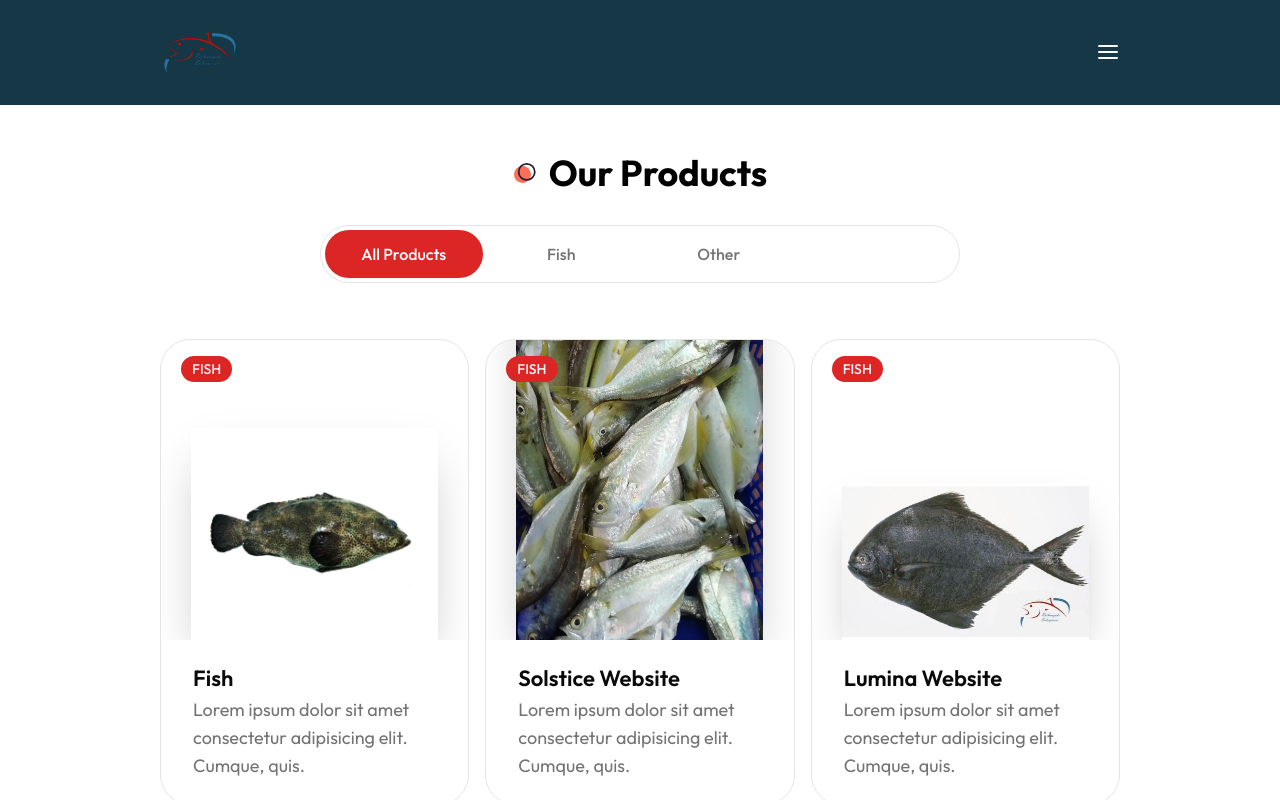
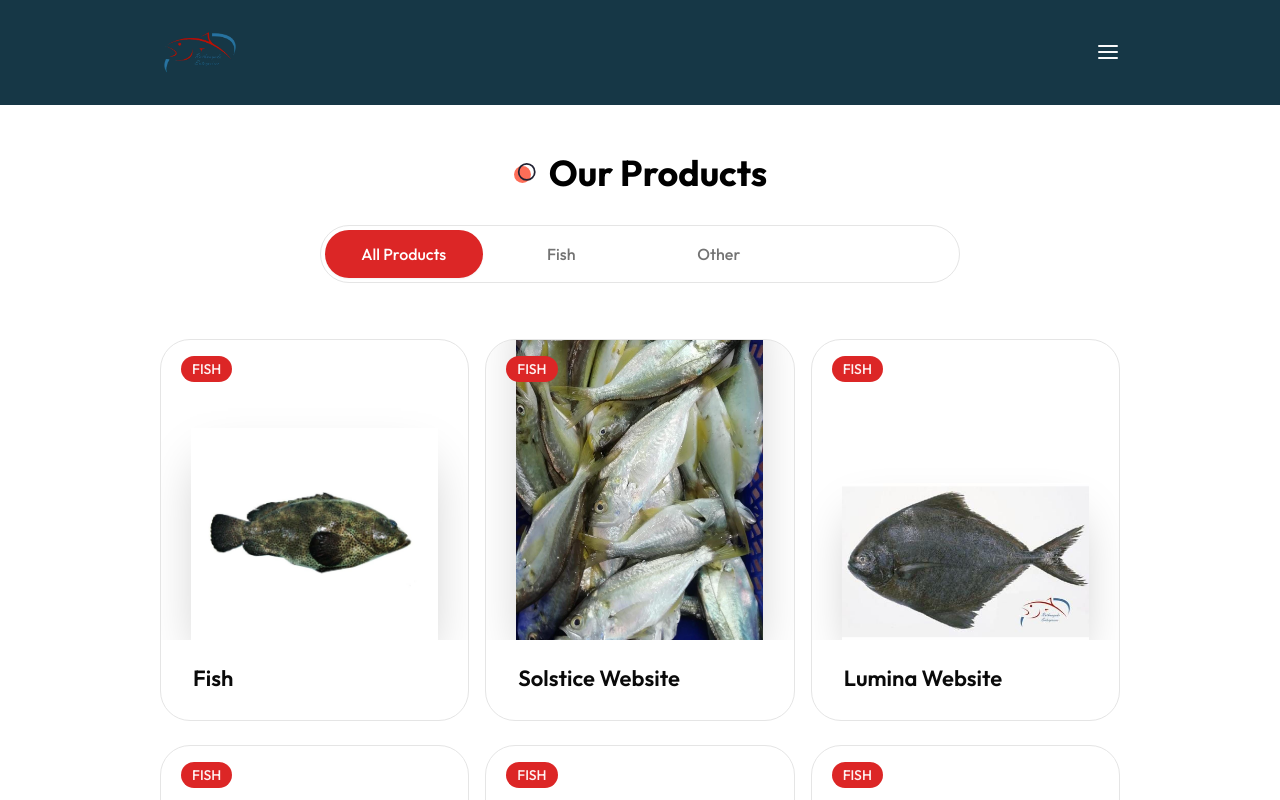
Before and after one commit to supunnimesh365/fisheries, a Next.js app: page /products in a window 1280 px wide. Shown: the top 800 px of the page. Built offline with nearby package versions, Linux system fonts and the light colour scheme.

Commit message:
web site mostly done about,loading,products,Review hero, ProjectCard, tailwind

```diff
--- a/app/about/page.jsx
+++ b/app/about/page.jsx
@@ -12,8 +12,8 @@ const About = () => {
           <div className='flex flex-col justify-center'>
 
             <h1 className='h1 text-black max-w-md mb-8'>About the Company</h1>
-            <p className=' subtitle max-w-[400px]'>
-              You are free to contact us through these methods to tell us what you experienced with our products
+            <p className=' text-black subtitle max-w-[400px]'>
+              We started our journey in the 2000
             </p>
           </div>
           {/* illustration */}
--- a/app/loading.jsx
+++ b/app/loading.jsx
@@ -1,5 +1,5 @@
+"use client";
+
 export default function Loading() {
-  return <main className="bg-[#3F94E0]">
-    <h2 className="text-primary">Loading...</h2>
-  </main>;
+  return <p>Loading...</p>;
 }
--- a/app/page.jsx
+++ b/app/page.jsx
@@ -11,6 +11,7 @@ import Loading from './loading';
 export default function Home() {
   return (
     <main className="">
+
       <Hero />
       <About />
       <Services />
--- a/app/products/page.jsx
+++ b/app/products/page.jsx
@@ -8,82 +8,46 @@ const productData = [
     image: '/work/fish (5).jpeg',
     category: 'fish',
     name: 'Fish',
-    description:
-      'Lorem ipsum dolor sit amet consectetur adipisicing elit. Cumque, quis.',
-    link: '/',
-    github: '/',
   },
   {
     image: '/work/fish (1).jpeg',
     category: 'fish',
     name: 'Solstice Website',
-    description:
-      'Lorem ipsum dolor sit amet consectetur adipisicing elit. Cumque, quis.',
-    link: '/',
-    github: '/',
   },
   {
     image: '/work/fish (2).jpeg',
     category: 'fish',
     name: 'Lumina Website',
-    description:
-      'Lorem ipsum dolor sit amet consectetur adipisicing elit. Cumque, quis.',
-    link: '/',
-    github: '/',
   },
   {
     image: '/work/fish (3).jpeg',
     category: 'fish',
     name: 'Evolve Website',
-    description:
-      'Lorem ipsum dolor sit amet consectetur adipisicing elit. Cumque, quis.',
-    link: '/',
-    github: '/',
   },
   {
     image: '/work/fish (4).jpeg',
     category: 'fish',
     name: 'Ignite Website',
-    description:
-      'Lorem ipsum dolor sit amet consectetur adipisicing elit. Cumque, quis.',
-    link: '/',
-    github: '/',
   },
   {
     image: '/work/fish (6).jpeg',
     category: 'fish',
     name: 'Envision Website',
-    description:
-      'Lorem ipsum dolor sit amet consectetur adipisicing elit. Cumque, quis.',
-    link: '/',
-    github: '/',
   },
   {
     image: '/work/fish (9).jpeg',
     category: 'fish',
     name: 'Serenity Website',
-    description:
-      'Lorem ipsum dolor sit amet consectetur adipisicing elit. Cumque, quis.',
-    link: '/',
-    github: '/',
   },
   {
     image: '/work/fish (7).jpeg',
     category: 'other',
     name: 'Nova Website',
-    description:
-      'Lorem ipsum dolor sit amet consectetur adipisicing elit. Cumque, quis.',
-    link: '/',
-    github: '/',
   },
   {
     image: '/work/fish (8).jpeg',
     category: 'other',
     name: 'Zenith Website',
-    description:
-      'Lorem ipsum dolor sit amet consectetur adipisicing elit. Cumque, quis.',
-    link: '/',
-    github: '/',
   },
 ];
 
--- a/components/Hero.jsx
+++ b/components/Hero.jsx
@@ -22,12 +22,13 @@ import { resolve } from 'styled-jsx/css';
 
 const Hero = () => {
   return (
-    <section className=' py-12 xl:py-24 h-[84vh] xl:pt-28 dark:bg-none'>
+    <section className=' py-12 xl:py-24 h-[84vh] xl:pt-28'>
       <video
+
           muted
           loop
           autoPlay
-          className="fixed -top-2 left-0 min-w-full min-h-full -z-50 object-cover brightness-50 "
+          className="fixed -top-2 left-0 min-w-full min-h-full -z-50 object-cover brightness-50 bg-[#163746] "
         >
           <source src= '/bg.mp4'type="video/mp4" />
           {/* <source src='@/assets/video/videoBg.mp4' type="video/ogg" /> */}
--- a/components/ProjectCard.jsx
+++ b/components/ProjectCard.jsx
@@ -9,7 +9,7 @@ const ProjectCard = ({ project }) => {
     <Card className='group overflow-hidden relative'>
       <CardHeader className='p-0'>
         {/* image */}
-        <div className='relative w-full h-[300px] flex items-center justify-center bg-tertiary dark:bg-secondary/40 xl:bg-work_project_bg_light xl:dark:bg-work_project_bg_dark xl:bg-[100%] xl:bg-no-repeat overflow-hidden'>
+        <div className='relative w-full h-[300px] flex items-center justify-center bg-tertiary xl:bg-no-repeat overflow-hidden'>
           <Image
             className='absolute bottom-0 shadow-2xl'
             src={project.image}
--- a/components/Reviews.jsx
+++ b/components/Reviews.jsx
@@ -25,42 +25,42 @@ const reviewsData = [
     name: 'Richard Thompson',
     job: 'Chef',
     review:
-      'Lorem ipsum dolor sit amet consectetur adipisicing elit. Quisquam quos quo voluptas tempora delectus dicta.',
+      'Review1.',
   },
   {
     avatar: '/reviews/avatar-2.png',
     name: 'Evelyn Anderson',
     job: 'Interior Designer',
     review:
-      'Lorem ipsum dolor sit amet consectetur adipisicing elit. Quisquam quos quo voluptas tempora delectus dicta.',
+      'Review2',
   },
   {
     avatar: '/reviews/avatar-3.png',
     name: 'John Doe',
     job: 'Game Dev',
     review:
-      'Lorem ipsum dolor sit amet consectetur adipisicing elit. Quisquam quos quo voluptas tempora delectus dicta.',
+      'Review3',
   },
   {
     avatar: '/reviews/avatar-4.png',
     name: 'Emily Smith',
     job: 'Therapist',
     review:
-      'Lorem ipsum dolor sit amet consectetur adipisicing elit. Quisquam quos quo voluptas tempora delectus dicta.',
+      'Review4',
   },
   {
     avatar: '/reviews/avatar-5.png',
     name: 'Oliver Taylor',
     job: 'Engineer',
     review:
-      'Lorem ipsum dolor sit amet consectetur adipisicing elit. Quisquam quos quo voluptas tempora delectus dicta.',
+      'Review5',
   },
   {
     avatar: '/reviews/avatar-6.png',
     name: 'Mason Wilson',
     job: 'Video Editor',
     review:
-      'Lorem ipsum dolor sit amet consectetur adipisicing elit. Quisquam quos quo voluptas tempora delectus dicta.',
+      'Review6',
   },
 ];
 
--- a/components/Services.jsx
+++ b/components/Services.jsx
@@ -12,19 +12,19 @@ const servicesData = [
     icon: <GanttChartSquare size={72} strokeWidth={0.8} />,
     title: 'Fish Supply',
     description:
-      'Lorem ipsum dolor sit amet, consectetur adipisi',
+      'We deliver fresh, sustainably sourced fish to markets worldwide, ensuring top quality and timely distribution.',
   },
   {
     icon: <Blocks size={72} strokeWidth={0.8} />,
     title: 'Sea Food Collection',
     description:
-      'Lorem ipsum dolor sit amet, consectetur adipisicing elit. Hic quasi libero quidem sit deserunt fuga.',
+      'Our meticulous seafood collection includes a diverse array of ocean treasueres and handles with utmost care.',
   },
   {
     icon: <Gem size={72} strokeWidth={0.8} />,
     title: 'Value addition',
     description:
-      'Lorem ipsum dolor sit amet, consectetur adipisicing elit. Hic quasi libero quidem sit deserunt fuga.',
+      'We enhance the quality and appeal of our seafood products through different processes ensuring that every catch becomes a valuable culinary delight.',
   },
 ];
 
--- a/components/Work.jsx
+++ b/components/Work.jsx
@@ -65,18 +65,12 @@ const productData = [
     image: '/work/fish (7).jpeg',
     category: 'other',
     name: 'Nova Website',
-    description:
-      'Lorem ipsum dolor sit amet consectetur adipisicing elit. Cumque, quis.',
-    link: '/',
     github: '/',
   },
   {
     image: '/work/fish (8).jpeg',
     category: 'other',
     name: 'Zenith Website',
-    description:
-      'Lorem ipsum dolor sit amet consectetur adipisicing elit. Cumque, quis.',
-    link: '/',
     github: '/',
   },
 ];
--- a/package.json
+++ b/package.json
@@ -34,6 +34,7 @@
     "react-hook-form": "^7.48.2",
     "react-icons": "^4.11.0",
     "save": "^2.9.0",
+    "styled-components": "^6.1.8",
     "swiper": "^11.0.3",
     "tailwind-merge": "^2.0.0",
     "tailwindcss-animate": "^1.0.7",
--- a/tailwind.config.js
+++ b/tailwind.config.js
@@ -77,7 +77,7 @@ module.exports = {
         "accordion-up": "accordion-up 0.2s ease-out",
       },
       backgroundImage: {
-        hero1: "url(/hero/family.mp4)",
+        hero1: "url(/work/project-bg-dark.png)",
         hero_shape: "url(/hero/shape-1.svg)",
         hero_shape2_light: "url(/hero/shape-2-light.svg)",
         hero_shape2_dark: "url(/hero/shape-2-dark.svg)",
```
Also changed, not shown: 1 other file (tests, documents, lock files or other folders).
